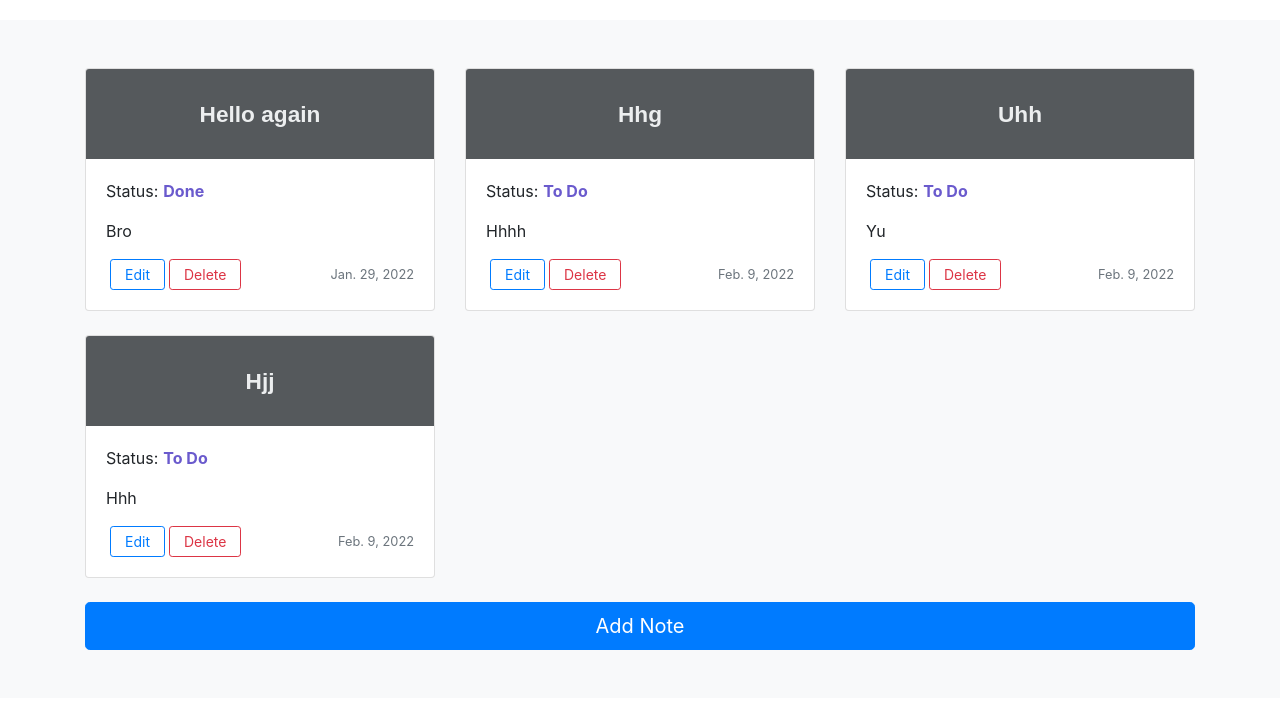
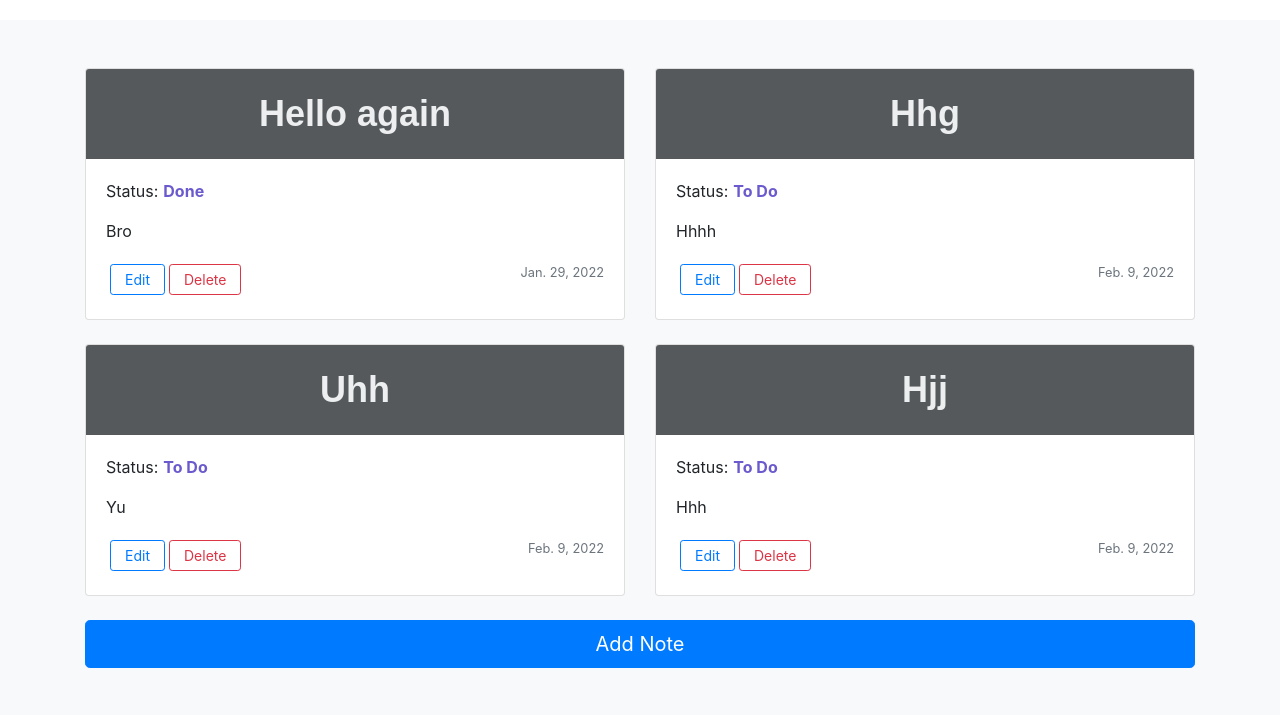
Before and after one commit to Programmer-Edilson/Notes-Django, a Django app: page /notes/ in a window 1280 px wide. Shown: the part 56-771 px from the top of the page. Run offline with Django 4.2, Linux system fonts and the light colour scheme; a user stored in the database is signed in; data comes from the database, SQL or seed files in the repository; both versions use the stored data as it was after the commit; some libraries are stand-ins or nearby versions.

Commit message:
make list of notes desktop frendly

```diff
--- a/crud/templates/list_notes.html
+++ b/crud/templates/list_notes.html
@@ -49,7 +49,7 @@
 
 		 {% for note in notes %}
 
-            <div class="col-md-4">
+            <div class="col-md-6">
               <div class="card mb-4 box-shadow">
 					  <img class="card-img-top" data-src="holder.js/100px90?theme=thumb&bg=55595c&fg=eceeef&text={{ note.title }}" alt="Card image cap">
                 <div class="card-body">
@@ -60,7 +60,7 @@
 				      <a href="{% url 'update' note.id %}"><button id="edit" type="button" class="btn btn-sm btn-outline-primary">Edit</button></a>
 					  <a href="{% url 'delete' note.id %}"><button id="delete" type="button" class="btn btn-sm btn-outline-danger">Delete</button></a>
                     </div>
-					<small class="text-muted">{{ note.date }}</small>
+					<p><small class="text-muted">{{ note.date }}</small></p>
                   </div>
                 </div>
               </div>
```
Also changed, not shown: db.sqlite3.
